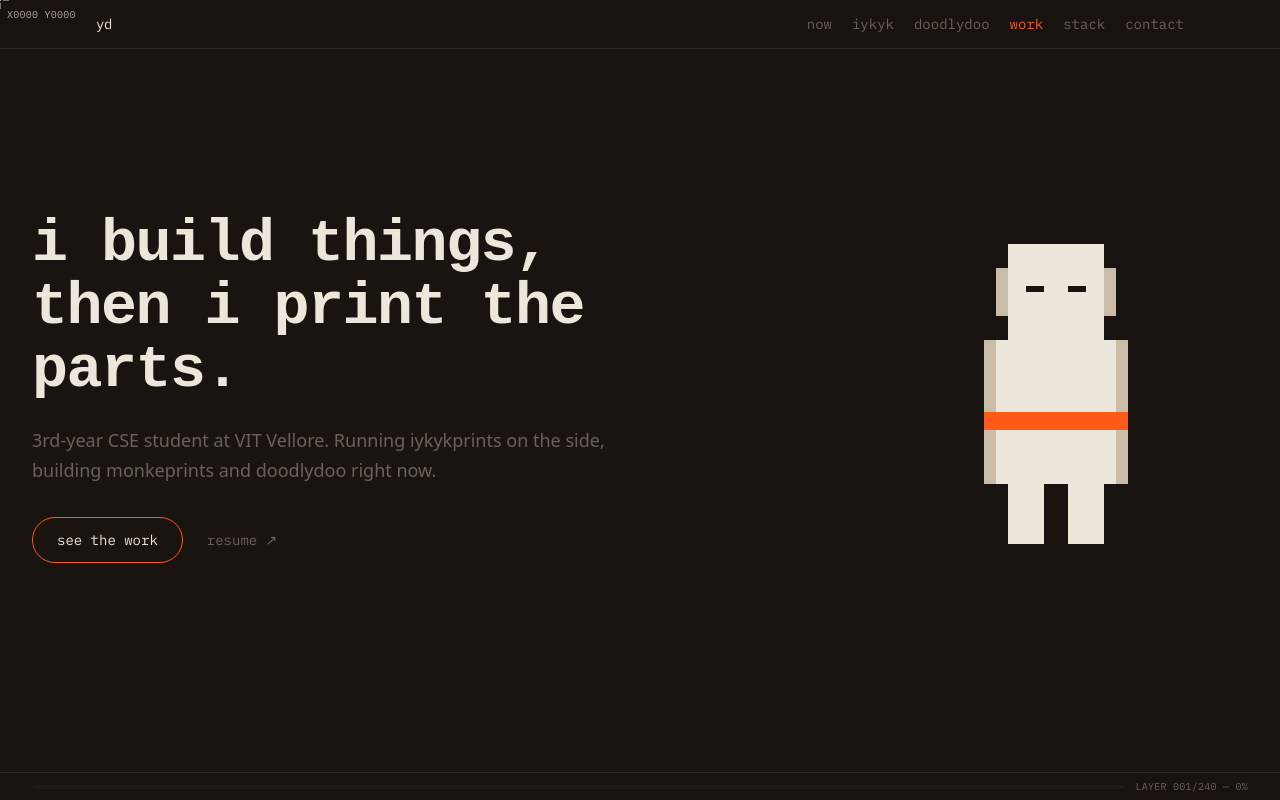
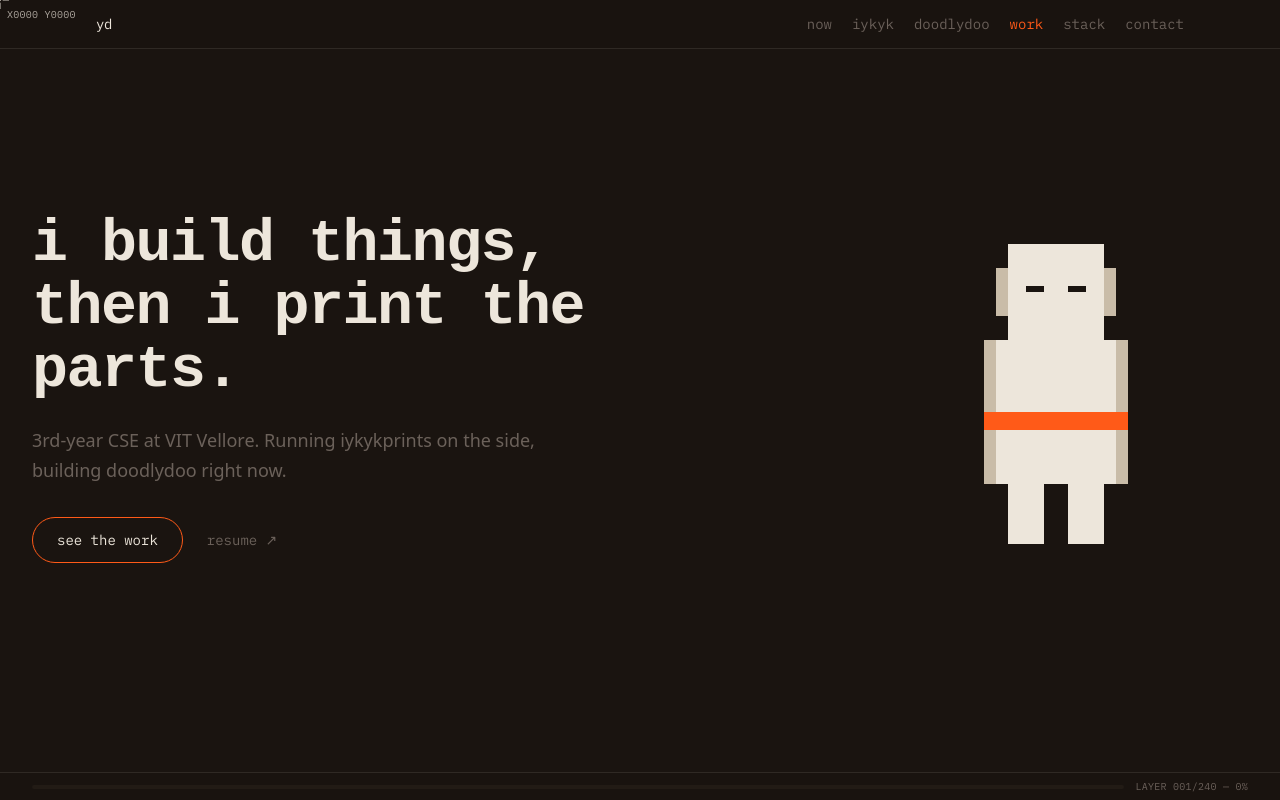
Before and after one commit to YashasviDagar/Yashasvi-D-Portfolio, a React (Vite) app: page / in a window 1280 px wide. Shown: the top 800 px of the page. Built offline with nearby package versions, Linux system fonts and the light colour scheme; a web font is replaced by a local one.

Commit message:
fix(hero): drop monkeprints from sub-line copy
monkeprints doesn't go on this site. Tightened the sub-line to your
wording — iykykprints + doodlydoo only.

```diff
--- a/src/components/Hero/Hero.jsx
+++ b/src/components/Hero/Hero.jsx
@@ -19,8 +19,8 @@ const Hero = () => {
           i build things, then i print the parts.
         </h1>
         <p className="mt-6 text-lg leading-relaxed text-slate">
-          3rd-year CSE student at VIT Vellore. Running iykykprints on the
-          side, building monkeprints and doodlydoo right now.
+          3rd-year CSE at VIT Vellore. Running iykykprints on the side,
+          building doodlydoo right now.
         </p>
         <div className="mt-8 flex flex-wrap items-center justify-center gap-6 lg:justify-start">
           <a
```
